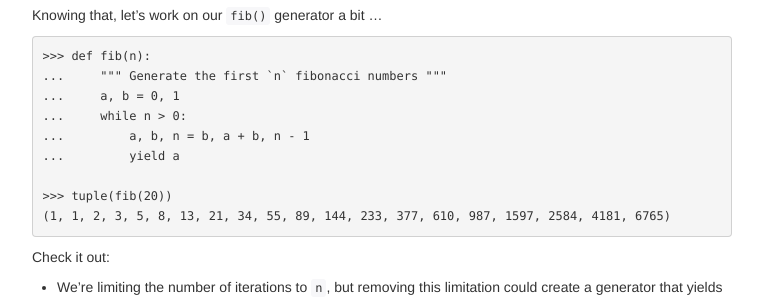
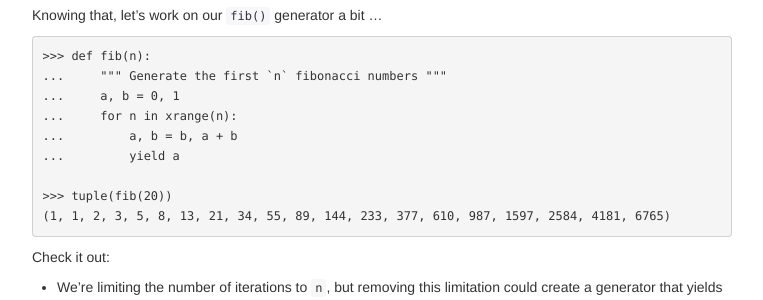
Before and after one commit to pynashorg/pynashorg.github.com, a Jekyll site: the page built from _posts/2013-02-27-comprehensions-and-generators.md, in a window 1280 px wide and 900 px high, scrolled down 2946 px. Shown: the part 211-511 px from the top of the window, without its empty margins (258-1021 px from the left). Built offline with Jekyll 4.4.1, drawn with Linux system fonts in a browser that asks for light colours; nearby versions of some CDN libraries; library files that are not in the unit come from our copies; comment, search, counter and statistics services are not loaded.

Commit message:
Use xrange in fib()

```diff
--- a/_posts/2013-02-27-comprehensions-and-generators.md
+++ b/_posts/2013-02-27-comprehensions-and-generators.md
@@ -160,8 +160,8 @@ Knowing that, let's work on our `fib()` generator a bit ...
     >>> def fib(n):
     ...     """ Generate the first `n` fibonacci numbers """
     ...     a, b = 0, 1
-    ...     while n > 0:
-    ...         a, b, n = b, a + b, n - 1
+    ...     for n in xrange(n):
+    ...         a, b = b, a + b
     ...         yield a
 
     >>> tuple(fib(20))
```
